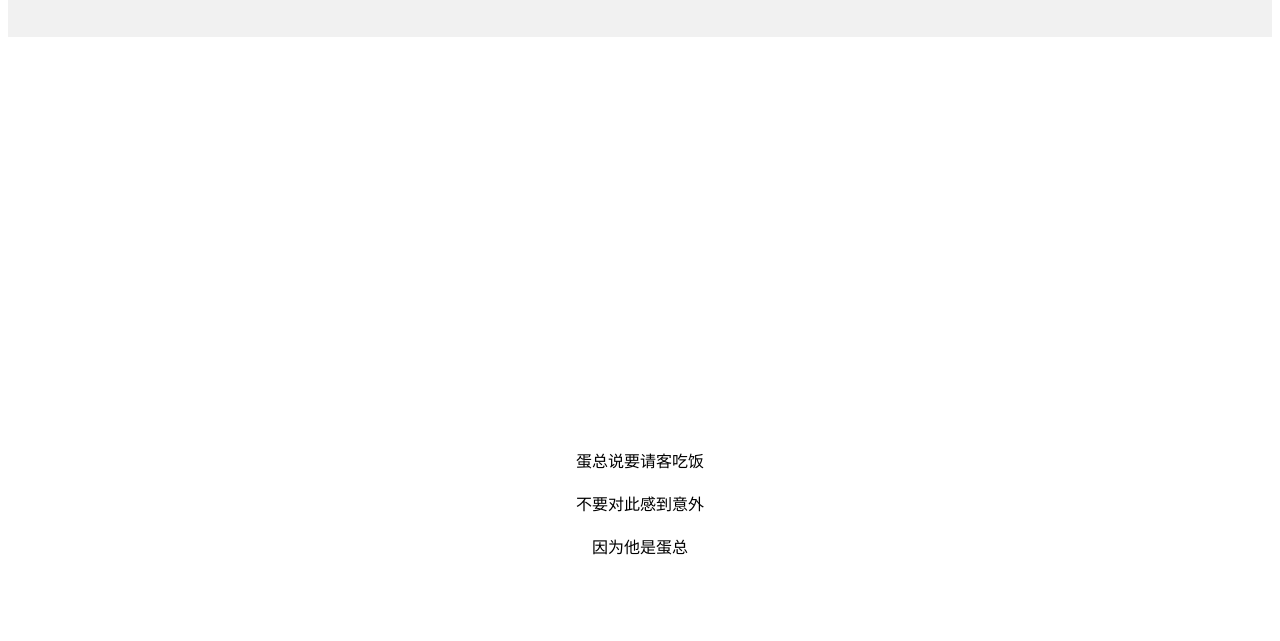
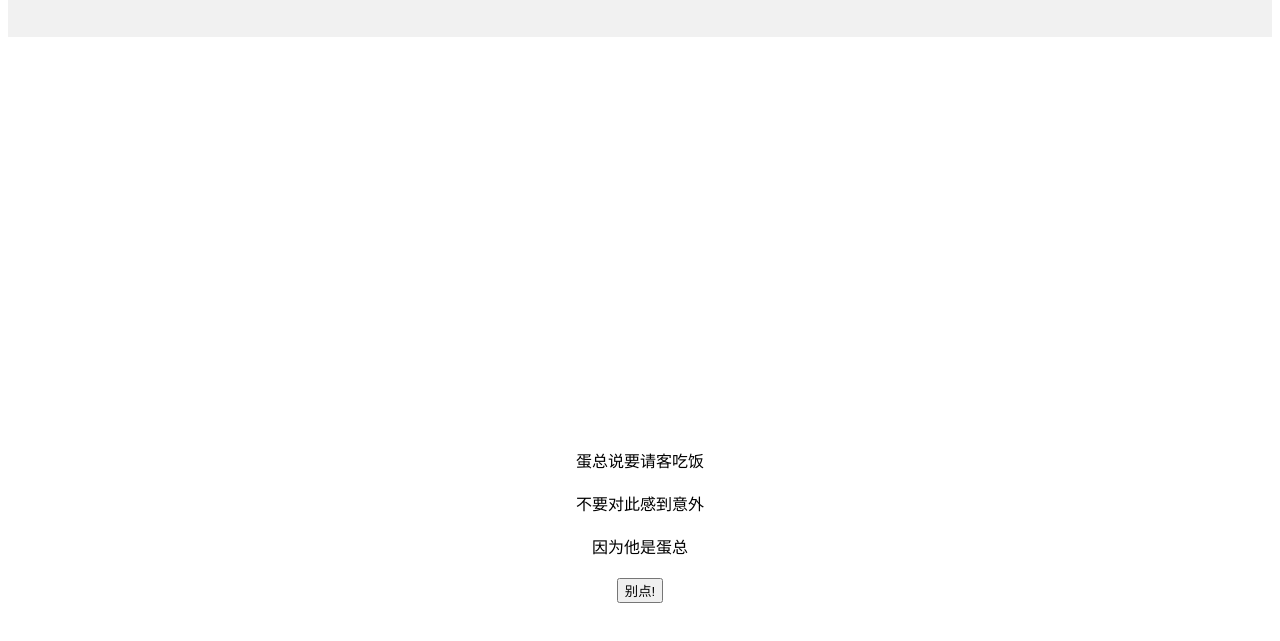
Before and after one commit to wawa717/wawa-one, a plain HTML site: page index.html in a window 1280 px wide. Shown: the part 251-892 px from the top of the page. Drawn offline with Linux system fonts and the light colour scheme.

Commit message:
Update index.html

```diff
--- a/index.html
+++ b/index.html
@@ -17,6 +17,7 @@
     <p>蛋总说要请客吃饭</p>
     <p>不要对此感到意外</p>
     <p>因为他是蛋总</p>
+    <button type="button" onclick="alert('笨比，让别点你还点，你请两顿')">别点!</button>
 </div>
 <div style="
     background-color:#f1f1f1;
```
